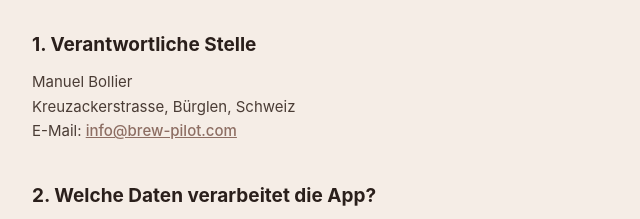
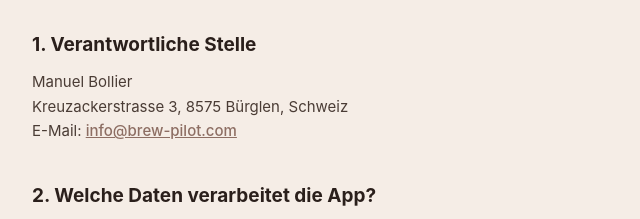
Before and after one commit to DunklerHamster-55/brewpilot-site, a plain HTML site: page privacy/index.html in a window 1280 px wide. Shown: the part 373-592 px from the top of the page, 312-952 px from the left. Drawn offline with Linux system fonts and the light colour scheme.

Commit message:
Update index.html

```diff
--- a/privacy/index.html
+++ b/privacy/index.html
@@ -42,7 +42,7 @@
   </div>
 
   <h2>1. Verantwortliche Stelle</h2>
-  <p>Manuel Bollier<br>Kreuzackerstrasse, Bürglen, Schweiz<br>
+  <p>Manuel Bollier<br>Kreuzackerstrasse 3, 8575 Bürglen, Schweiz<br>
   E-Mail: <a href="mailto:info@brew-pilot.com">info@brew-pilot.com</a></p>
 
   <h2>2. Welche Daten verarbeitet die App?</h2>
```
